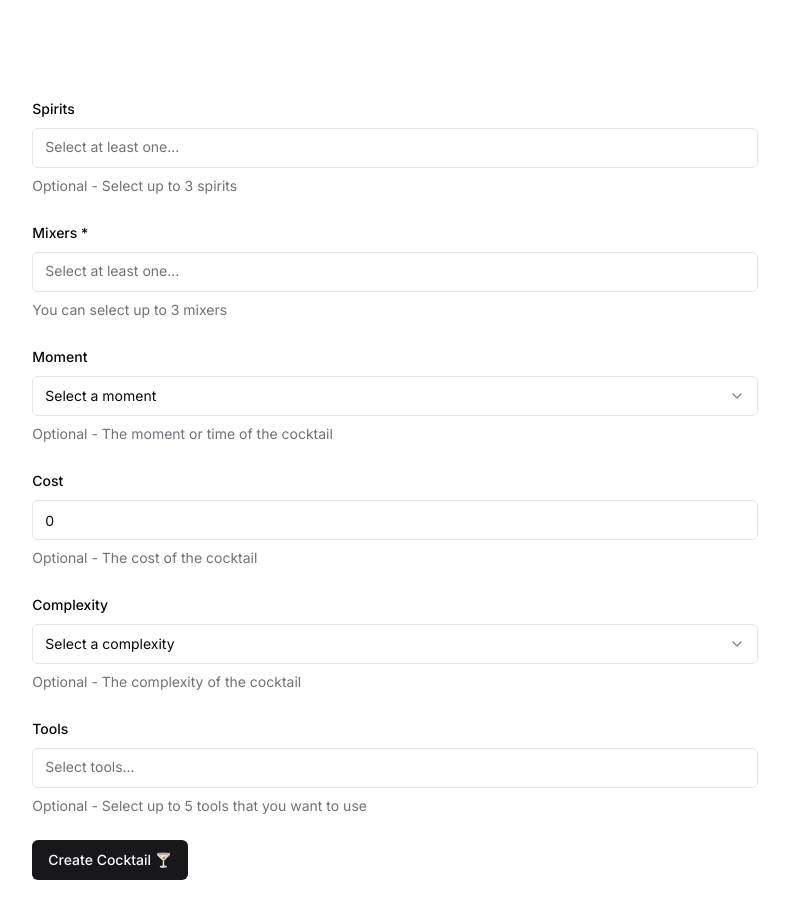
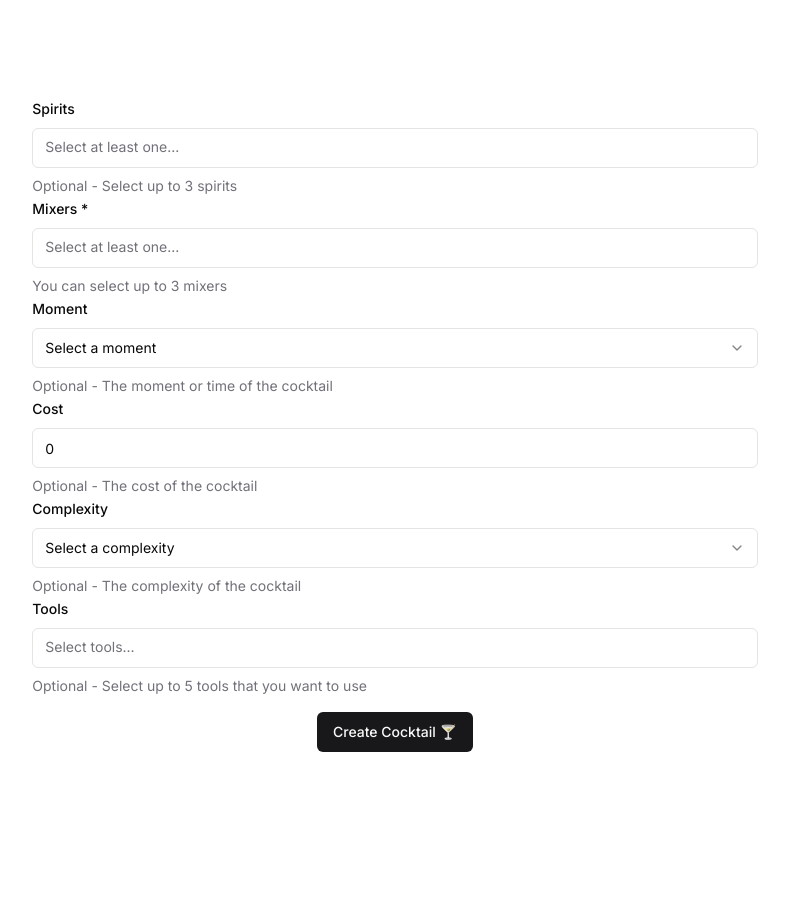
Before and after one commit to esponges/cocktail-maker-client, a Next.js app: page / in a window 1280 px wide. Shown: the top 918 px of the page, without its empty margins (245-1034 px from the left). After the commit the page ends 848 px from the top, so only its background shows below. Built offline with nearby package versions, Linux system fonts and the light colour scheme.

Commit message:
add loadings to form

```diff
--- a/src/app/page.tsx
+++ b/src/app/page.tsx
@@ -27,6 +27,7 @@ import MultipleSelector from "@/components/ui/multiple-selector";
 import { useState } from "react";
 import { safeFetch } from "@/lib/safeFetch";
 import { getErrorMessage } from "@/lib/utils";
+import { Spinner } from "@/components/ui/spinner";
 
 const FormSchema = z.object({
   mixers: z.array(z.object({ value: z.string(), label: z.string() })),
@@ -78,7 +79,7 @@ export default function Home() {
           method: "POST",
           body: JSON.stringify(body),
           headers: {
-            'Content-Type': 'application/json',
+            "Content-Type": "application/json",
           },
         },
         schema: z.object({
@@ -123,6 +124,7 @@ export default function Home() {
           onSubmit={form.handleSubmit(onSubmit)}
           className="w-2/3 space-y-6"
         >
+          <fieldset disabled={loading}>
             <FormField
               control={form.control}
               name="spirits"
@@ -135,6 +137,7 @@ export default function Home() {
                       console.log(value);
                       field.onChange(value);
                     }}
+                    disabled={loading}
                     defaultOptions={spirits}
                     placeholder="Select at least one..."
                     emptyIndicator={
@@ -160,8 +163,11 @@ export default function Home() {
                     <MultipleSelector
                       maxSelected={3}
                       onMaxSelected={(maxLimit) => {
-                      console.log(`You have reached max selected: ${maxLimit}`);
+                        console.log(
+                          `You have reached max selected: ${maxLimit}`
+                        );
                       }}
+                      disabled={loading}
                       onChange={(value) => {
                         console.log(value);
                         onChange(value);
@@ -289,7 +295,17 @@ export default function Home() {
                 </FormItem>
               )}
             />
+            <div className="text-center mt-4">
+              {!loading ? (
                 <Button type="submit">Create Cocktail 🍸</Button>
+              ) : (
+                <div className="flex items-center justify-center space-x-2">
+                  <span>We are crafting your cocktail.</span>
+                  <Spinner show />
+                </div>
+              )}
+            </div>
+          </fieldset>
         </form>
       </Form>
     </main>
--- /dev/null
+++ b/src/components/ui/spinner.tsx
@@ -0,0 +1,50 @@
+import React from "react";
+import { cn } from "@/lib/utils";
+import { type VariantProps, cva } from "class-variance-authority";
+import { Loader2 } from "lucide-react";
+
+const spinnerVariants = cva("flex-col items-center justify-center", {
+  variants: {
+    show: {
+      true: "flex",
+      false: "hidden",
+    },
+  },
+  defaultVariants: {
+    show: true,
+  },
+});
+
+const loaderVariants = cva("animate-spin text-primary", {
+  variants: {
+    size: {
+      small: "size-6",
+      medium: "size-8",
+      large: "size-12",
+    },
+  },
+  defaultVariants: {
+    size: "medium",
+  },
+});
+
+interface SpinnerContentProps
+  extends VariantProps<typeof spinnerVariants>,
+    VariantProps<typeof loaderVariants> {
+  className?: string;
+  children?: React.ReactNode;
+}
+
+export function Spinner({
+  size,
+  show,
+  children,
+  className,
+}: SpinnerContentProps) {
+  return (
+    <span className={spinnerVariants({ show })}>
+      <Loader2 className={cn(loaderVariants({ size }), className)} />
+      {children}
+    </span>
+  );
+}
```
Lines whose indentation alone changed are shown as unchanged.
